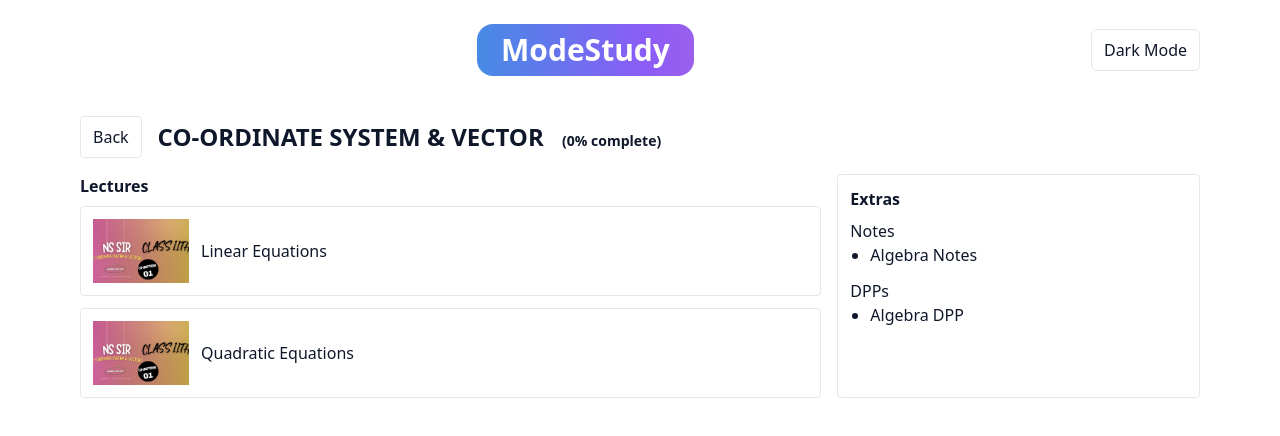
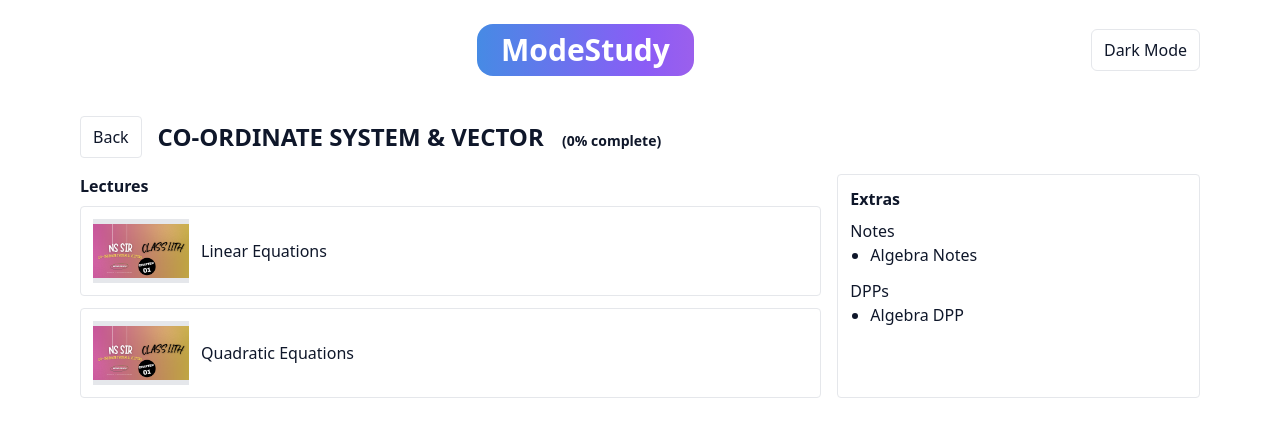
Before and after one commit to Moderatorboy/education-platform, a React (Vite) app: page /batch/b1/subject/s1/chapter/c1 in a window 1280 px wide. Shown: the top 436 px of the page. Built offline with nearby package versions, Linux system fonts and the light colour scheme.

Commit message:
Update ChapterPage.jsx

```diff
--- a/src/pages/ChapterPage.jsx
+++ b/src/pages/ChapterPage.jsx
@@ -32,7 +32,7 @@ export default function ChapterPage(){
             {chapter.lectures.map(l=> (
               <Link key={l.id} to={`/batch/${batchId}/subject/${subjectId}/chapter/${chapterId}/lecture/${l.id}`} className="flex items-center gap-3 border p-3 rounded">
                 <div className="w-24 h-16 bg-gray-200 dark:bg-slate-800 flex items-center justify-center">
-                  <img src={chapter.photo} alt={l.title} className="object-cover w-full h-full"/>
+                  <img src={chapter.photo} alt={l.title} className="object-contain w-full h-full"/>
                 </div>
                 <div>
                   <div className="font-medium">{l.title}</div>
```
